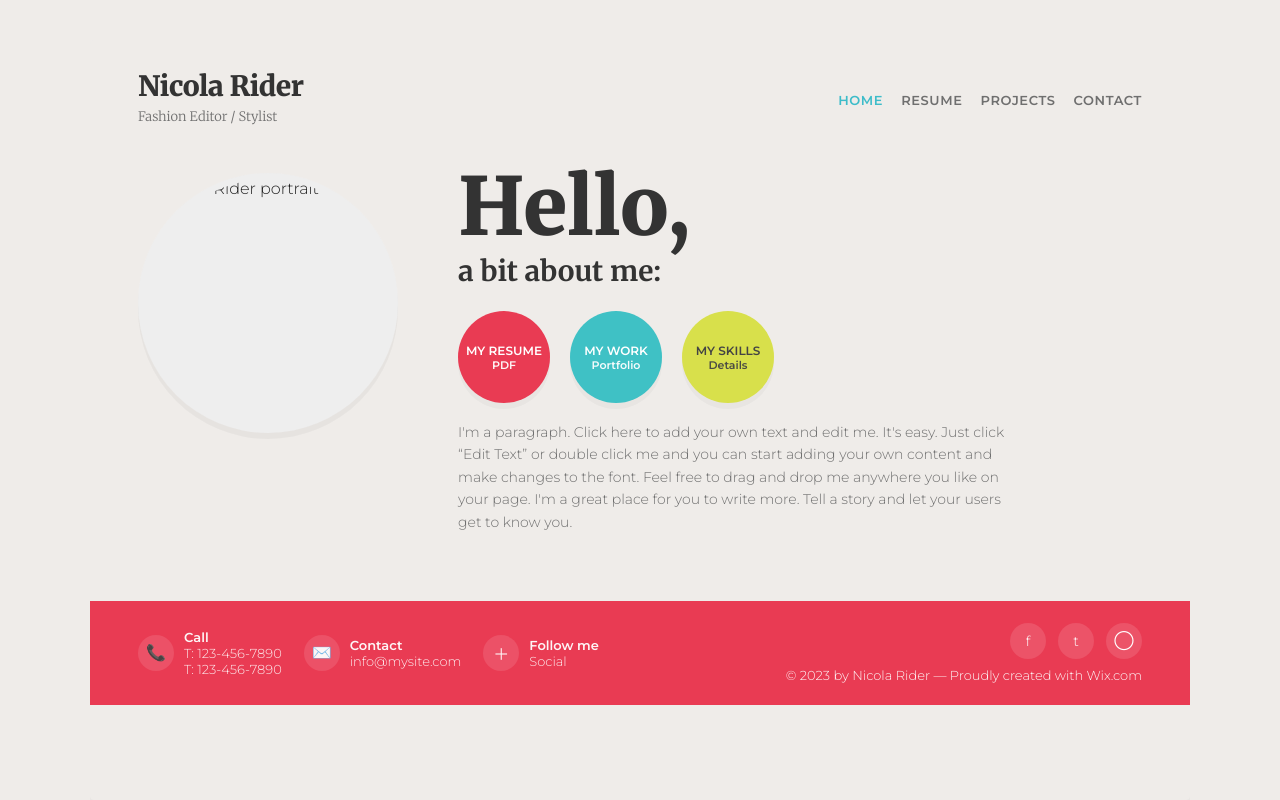
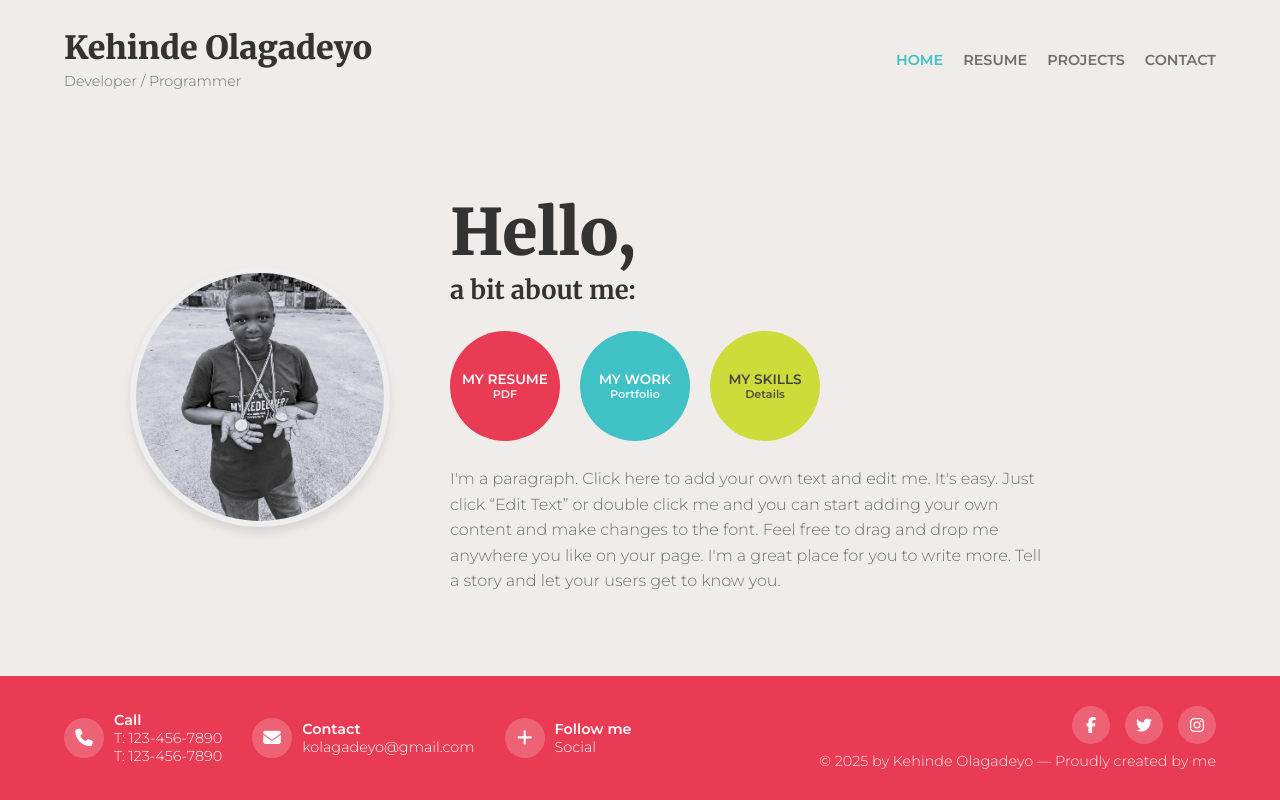
Before and after one commit to Kenny-Olagadeyo-hub-star/personal-portfolio-landing-page, a plain HTML site: page index.html in a window 1280 px wide. Drawn offline with Linux system fonts and the light colour scheme.

Commit message:
this portfolio is all about me. no one else!

```diff
--- a/index.html
+++ b/index.html
@@ -5,234 +5,263 @@
   <meta name="viewport" content="width=device-width,initial-scale=1" />
   <title>Nicola Rider — Landing</title>
 
-  <!-- Google fonts similar to the design -->
+  <!-- Google Fonts -->
   <link href="https://fonts.googleapis.com/css2?family=Merriweather:wght@300;700;900&family=Montserrat:wght@300;600&display=swap" rel="stylesheet">
+  <link rel="stylesheet" href="https://cdnjs.cloudflare.com/ajax/libs/font-awesome/6.5.0/css/all.min.css">
 
   <style>
     :root{
       --bg:#efece9;
-      --accent:#e93b53; /* footer / primary pink */
+      --accent:#e93b53;
       --teal:#3fc1c5;
       --lime:#cddc39;
       --muted:#6f6f6f;
       --text:#222;
-      --max-width:1100px;
     }
 
-    *{box-sizing:border-box;margin:0;padding:0}
-    html,body{height:100%}
-    body{
-      font-family: "Montserrat", system-ui, -apple-system, "Segoe UI", Roboto, "Helvetica Neue", Arial;
+    *{
+      box-sizing:border-box;
+      margin:0;
+      padding:0;
+    }
+
+    html, body{
+      height:100%;
+      width:100%;
       background:var(--bg);
       color:var(--text);
+      font-family:"Montserrat", sans-serif;
       -webkit-font-smoothing:antialiased;
-      -moz-osx-font-smoothing:grayscale;
-      padding:40px 20px 0;
+      overflow-x:hidden;
       display:flex;
-      justify-content:center;
+      flex-direction:column;
     }
 
-    /* Frame similar to the screenshot */
-    .wrap{
+    /* Header */
+    header{
       width:100%;
-      max-width:var(--max-width);
+      padding:28px 5%;
+      display:flex;
+      flex-wrap:wrap;
+      justify-content:space-between;
+      align-items:center;
       background:var(--bg);
-      border-radius:4px;
-      overflow:hidden;
-      box-shadow:0 2px 0 rgba(0,0,0,0.03);
     }
 
-    /* Header / nav area */
-    header{
-      display:flex;
-      align-items:flex-start;
-      justify-content:space-between;
-      padding:28px 48px 10px;
-    }
-    .brand{
-      font-family: "Merriweather", serif;
+    .brand h1{
+      font-family:"Merriweather", serif;
+      font-size:2rem;
+      font-weight:900;
       color:#333;
-    }
-    .brand h1{
-      font-size:28px;
-      font-weight:900;
-      letter-spacing:-0.5px;
       margin-bottom:4px;
     }
+
     .brand p{
-      font-size:13px;
       color:var(--muted);
-      margin-top:0;
+      font-size:0.9rem;
     }
 
-    nav{
-      align-self:center;
-    }
     nav ul{
       list-style:none;
       display:flex;
-      gap:18px;
-      align-items:center;
-      margin-top:6px;
+      flex-wrap:wrap;
+      gap:20px;
     }
+
     nav a{
       text-decoration:none;
       color:var(--muted);
-      font-size:13px;
       font-weight:600;
-      letter-spacing:0.6px;
+      font-size:0.9rem;
     }
-    nav a.home{ color:#3dbcc9; } /* tiny blue highlight for HOME */
 
-    /* Main content area */
+    nav a.home{ color:var(--teal); }
+
+    /* Main Section */
     .main{
+      flex:1;
       display:flex;
+      flex-wrap:wrap;
+      justify-content:center;
+      align-items:center;
+      padding:60px 5%;
       gap:60px;
-      align-items:flex-start;
-      padding:18px 48px 40px;
-      min-height:360px;
+      min-height:calc(100vh - 250px);
     }
 
     .photo{
-      width:260px;
       flex:0 0 260px;
       display:flex;
       justify-content:center;
-      align-items:flex-start;
-      margin-top:20px;
+      align-items:center;
     }
+
     .photo img{
-      width:260px;height:260px;
-      object-fit:cover;
+      width:260px;
+      height:260px;
       border-radius:50%;
       border:6px solid transparent;
-      box-shadow:0 6px 0 rgba(0,0,0,0.04);
-      background: #eee;
+      object-fit:cover;
+      box-shadow:0 6px 10px rgba(0,0,0,0.1);
+      background:#eee;
     }
 
     .hero{
       flex:1;
-      padding-top:18px;
+      min-width:300px;
+      max-width:700px;
     }
 
     .hello{
-      font-family: "Merriweather", serif;
-      font-size:80px;
+      font-family:"Merriweather", serif;
+      font-size:5vw;
       font-weight:900;
-      line-height:0.9;
+      line-height:1;
       color:#333;
       margin-bottom:10px;
     }
+
     .sub{
-      font-family: "Merriweather", serif;
-      font-size:28px;
+      font-family:"Merriweather", serif;
+      font-size:2vw;
       font-weight:700;
       color:#333;
-      margin-bottom:22px;
+      margin-bottom:25px;
     }
 
-    /* circular buttons row */
+    /* Circular Buttons */
     .circles{
       display:flex;
+      flex-wrap:wrap;
       gap:20px;
-      margin-bottom:18px;
+      margin-bottom:25px;
+    }
+
+    .circle{
+      width:110px;
+      height:110px;
+      border-radius:50%;
+      display:flex;
+      flex-direction:column;
+      justify-content:center;
+      align-items:center;
+      color:white;
+      text-decoration:none;
+      font-weight:700;
+      text-align:center;
+      font-size:0.85rem;
+      transition:transform 0.3s ease;
+    }
+
+    .circle span{
+      font-size:0.7rem;
+      opacity:0.9;
+    }
+
+    .circle:hover{
+      transform:scale(1.05);
+    }
+
+    .c-pink{ background:var(--accent); }
+    .c-teal{ background:var(--teal); }
+    .c-lime{ background:var(--lime); color:#444; }
+
+    .desc{
+      color:var(--muted);
+      line-height:1.6;
+      font-size:1rem;
+      max-width:600px;
+    }
+
+    /* Footer */
+    footer{
+      width:100%;
+      background:var(--accent);
+      color:#fff;
+      padding:30px 5%;
+      display:flex;
+      flex-wrap:wrap;
+      justify-content:space-between;
+      align-items:center;
+      gap:20px;
+    }
+
+    .footer-left{
+      display:flex;
+      flex-wrap:wrap;
+      gap:30px;
       align-items:center;
     }
-    .circle{
-      width:92px;height:92px;
+
+    .contact-item{
+      display:flex;
+      align-items:center;
+      gap:10px;
+      font-size:0.9rem;
+    }
+
+    .icon{
+      width:40px;
+      height:40px;
       border-radius:50%;
+      background:rgba(255,255,255,0.2);
       display:flex;
       align-items:center;
       justify-content:center;
-      flex-direction:column;
-      box-shadow:0 6px 0 rgba(0,0,0,0.03);
-      color:white;
-      font-weight:700;
-      font-size:12px;
-      text-align:center;
-      cursor:pointer;
-      text-decoration:none;
-    }
-    .circle span{ font-size:11px; opacity:0.95 }
-
-    .c-pink{ background:var(--accent); }
-    .c-teal{ background:var(--teal); color:#fff; }
-    .c-lime{ background:#d8e04b; color:#444; }
-
-    /* paragraph text area */
-    .desc{
-      max-width:560px;
-      color:var(--muted);
-      font-size:14px;
-      margin-top:8px;
-      line-height:1.6;
-    }
-
-    /* footer bar */
-    footer{
-      margin-top:28px;
-      background:var(--accent);
-      color:#fff;
-      padding:22px 48px;
-      display:flex;
-      align-items:center;
-      justify-content:space-between;
-      gap:20px;
-    }
-    .footer-left{
-      display:flex;
-      gap:22px;
-      align-items:center;
-    }
-    .contact-item{
-      display:flex;
-      gap:10px;
-      align-items:center;
-      font-size:13px;
-      opacity:0.95;
-    }
-    .icon{
-      width:36px;height:36px;border-radius:50%;
-      background:rgba(255,255,255,0.12);
-      display:inline-flex;align-items:center;justify-content:center;
-      font-size:16px;
+      font-size:1.1rem;
     }
 
     .follow{
-      display:flex;gap:12px;align-items:center;
+      display:flex;
+      gap:15px;
     }
+
     .follow a{
-      width:36px;height:36px;border-radius:50%;
-      display:inline-flex;align-items:center;justify-content:center;background:rgba(255,255,255,0.12);
-      color:white;text-decoration:none;font-size:14px;
+      width:38px;
+      height:38px;
+      border-radius:50%;
+      background:rgba(255,255,255,0.2);
+      color:#fff;
+      display:flex;
+      align-items:center;
+      justify-content:center;
+      text-decoration:none;
+      font-size:1rem;
+      transition:background 0.3s ease;
+    }
+
+    .follow a:hover{
+      background:rgba(255,255,255,0.4);
     }
 
     .copyright{
-      font-size:13px;
-      opacity:0.95;
+      font-size:0.9rem;
+      opacity:0.9;
+      text-align:right;
     }
 
-    /* Responsive */
-    @media (max-width:920px){
-      .main{ flex-direction:column; align-items:center; text-align:center; gap:18px; padding:12px 28px 30px;}
-      .hero{ padding-top:6px; }
-      .photo{ margin-top:0 }
-      .hello{ font-size:58px; }
-      header{ padding:18px 28px 6px; }
-      footer{ flex-direction:column; align-items:center; text-align:center; gap:12px; padding:20px 28px; }
+    /* Responsive Design */
+    @media (max-width:900px){
+      .hello{ font-size:9vw; }
+      .sub{ font-size:4vw; }
+      .main{ flex-direction:column; text-align:center; padding:40px 5%; }
+      .photo img{ width:200px; height:200px; }
+      .desc{ max-width:90%; margin:auto; }
+      footer{ flex-direction:column; text-align:center; }
+      .footer-left{ justify-content:center; }
+      .copyright{ text-align:center; }
     }
-
   </style>
 </head>
+
 <body>
-  <div class="wrap" role="main" aria-label="Nicola Rider landing">
   <header>
-      <div class="brand" aria-hidden="false">
-        <h1>Nicola Rider</h1>
-        <p>Fashion Editor / Stylist</p>
+    <div class="brand">
+      <h1>Kehinde Olagadeyo</h1>
+      <p>Developer / Programmer</p>
     </div>
 
-      <nav aria-label="Main navigation">
+    <nav>
       <ul>
         <li><a href="#" class="home">HOME</a></li>
         <li><a href="#">RESUME</a></li>
@@ -244,27 +273,17 @@
 
   <section class="main">
     <div class="photo">
-        <!-- Use the image path you have. If the image is in same folder use "ae476fa12110323c400b3970ba0c7dda.jpg" -->
-        <img src="/mnt/data/ae476fa12110323c400b3970ba0c7dda.jpg" alt="Nicola Rider portrait">
+      <img src="./images/kenny-01.jpg" alt="Kehinde Olagadeyo portrait">
     </div>
 
     <div class="hero">
       <div class="hello">Hello,</div>
       <div class="sub">a bit about me:</div>
 
-        <div class="circles" role="list" aria-label="Quick links">
-          <a class="circle c-pink" href="#" role="listitem">
-            <strong>MY RESUME</strong>
-            <span>PDF</span>
-          </a>
-          <a class="circle c-teal" href="#" role="listitem">
-            <strong>MY WORK</strong>
-            <span>Portfolio</span>
-          </a>
-          <a class="circle c-lime" href="#" role="listitem">
-            <strong>MY SKILLS</strong>
-            <span>Details</span>
-          </a>
+      <div class="circles">
+        <a class="circle c-pink" href="#"><strong>MY RESUME</strong><span>PDF</span></a>
+        <a class="circle c-teal" href="#"><strong>MY WORK</strong><span>Portfolio</span></a>
+        <a class="circle c-lime" href="#"><strong>MY SKILLS</strong><span>Details</span></a>
       </div>
 
       <p class="desc">
@@ -278,42 +297,40 @@
   </section>
 
   <footer>
-      <div class="footer-left" aria-hidden="false">
+    <div class="footer-left">
       <div class="contact-item">
-          <span class="icon">📞</span>
+        <span class="icon"><i class="fas fa-phone"></i></span>
         <div>
           <div style="font-weight:700">Call</div>
-            <div style="font-size:13px;opacity:0.95">T: 123-456-7890<br>T: 123-456-7890</div>
+          <div>T: 123-456-7890<br>T: 123-456-7890</div>
         </div>
       </div>
 
       <div class="contact-item">
-          <span class="icon">✉️</span>
+        <span class="icon"><i class="fas fa-envelope"></i></span>
         <div>
           <div style="font-weight:700">Contact</div>
-            <div style="font-size:13px;opacity:0.95">info@mysite.com</div>
+          <div>kolagadeyo@gmail.com</div>
         </div>
       </div>
 
       <div class="contact-item">
-          <span class="icon">＋</span>
+        <span class="icon"><i class="fas fa-plus"></i></span>
         <div>
           <div style="font-weight:700">Follow me</div>
-            <div style="font-size:13px;opacity:0.95">Social</div>
+          <div>Social</div>
         </div>
       </div>
     </div>
 
     <div style="display:flex;flex-direction:column;align-items:flex-end;gap:8px;">
-        <div class="follow" aria-hidden="false">
-          <a href="#" title="Facebook">f</a>
-          <a href="#" title="Twitter">t</a>
-          <a href="#" title="Instagram">◯</a>
+      <div class="follow">
+        <a href="#" title="Facebook"><i class="fab fa-facebook-f"></i></a>
+        <a href="#" title="Twitter"><i class="fab fa-twitter"></i></a>
+        <a href="#" title="Instagram"><i class="fab fa-instagram"></i></a>
       </div>
-        <div class="copyright">© 2023 by Nicola Rider — Proudly created with Wix.com</div>
+      <div class="copyright">© 2025 by Kehinde Olagadeyo — Proudly created by me</div>
     </div>
   </footer>
-
-  </div>
 </body>
 </html>
```
Also changed, not shown: images/kenny-01.jpg (added). Lines whose indentation alone changed are shown as unchanged.
